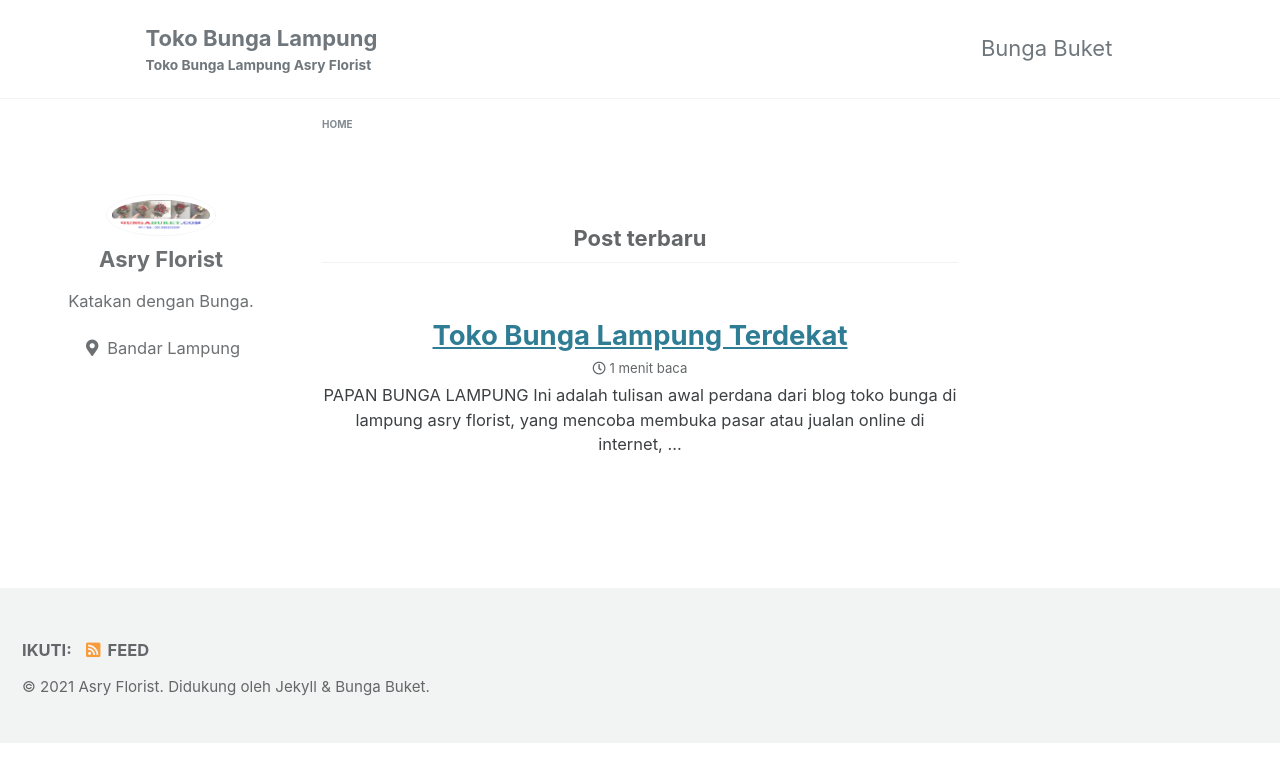
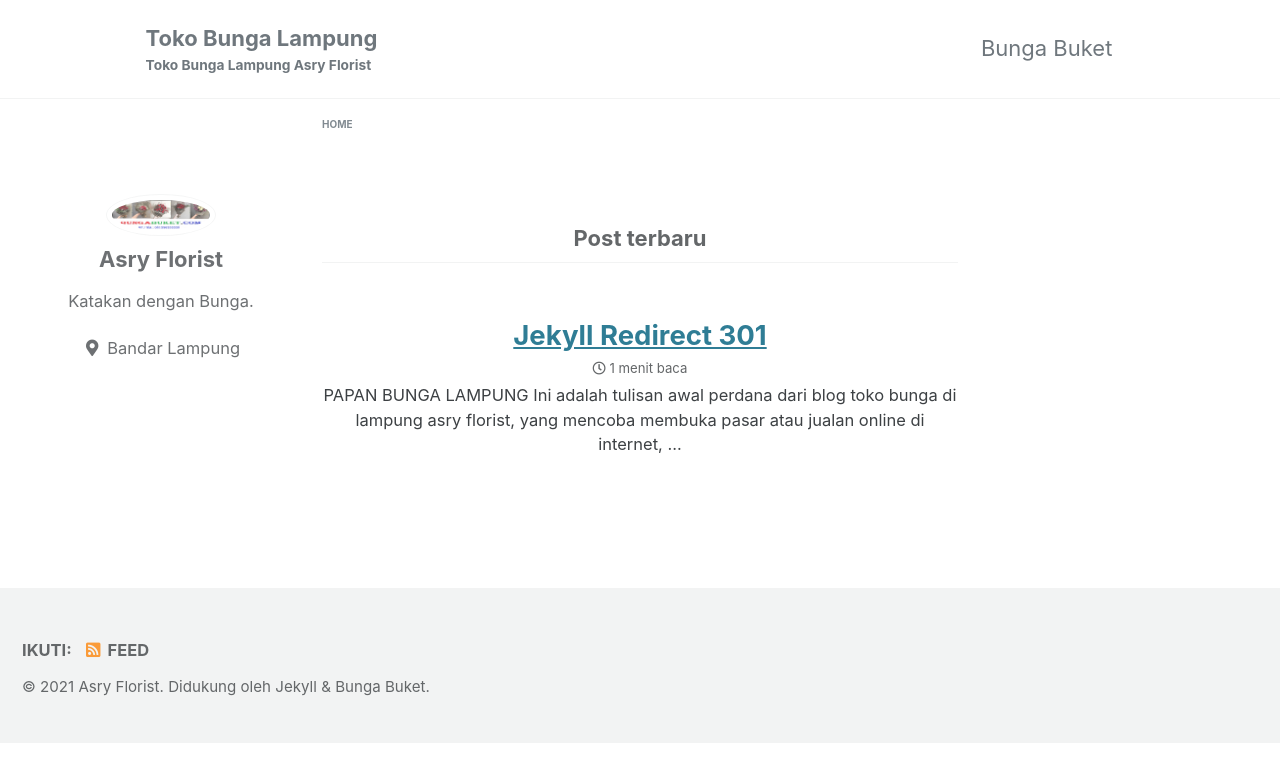
Before and after one commit to bungaasryflorist/tokobungalampung.github.io, a Jekyll site: the page built from index.html, in a window 1280 px wide. Shown: the top 782 px of the page. Built offline with Jekyll 4.4.1, drawn with Linux system fonts in a browser that asks for light colours; cached includes are drawn as plain includes; the list of posts is cut into pages by our own code.

Commit message:
Update 2021-02-07-toko-bunga-lampung-florist.md

```diff
--- a/_posts/2021-02-07-toko-bunga-lampung-florist.md
+++ b/_posts/2021-02-07-toko-bunga-lampung-florist.md
@@ -25,6 +25,11 @@
   - title: bunga segar
     image: /img/bunga-segar.jpg
     url: /img/bunga-segar.jpg
+title: Jekyll Redirect 301
+old:
+  - https://tokobungalampung.github.io
+  - https://tokobungalampung.github.io/toko-bunga-lampung
+permalink: /jekyll-redirect/
 ---
 
 ## PAPAN BUNGA LAMPUNG
```
